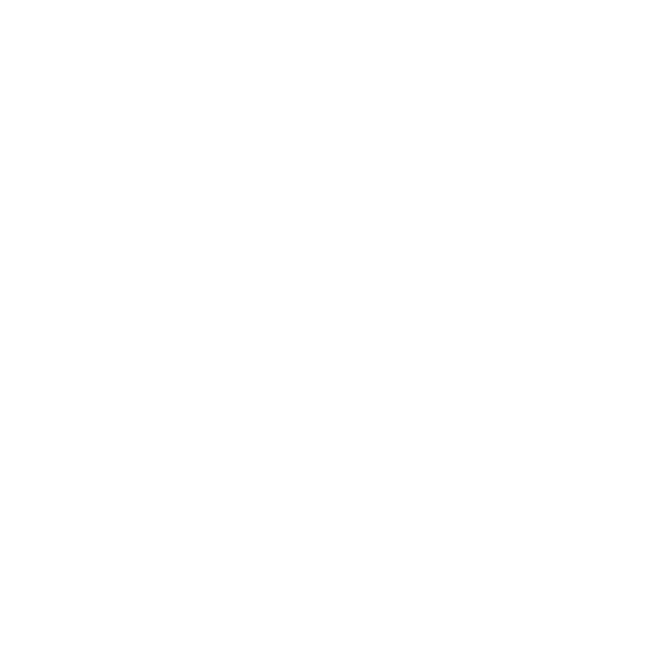
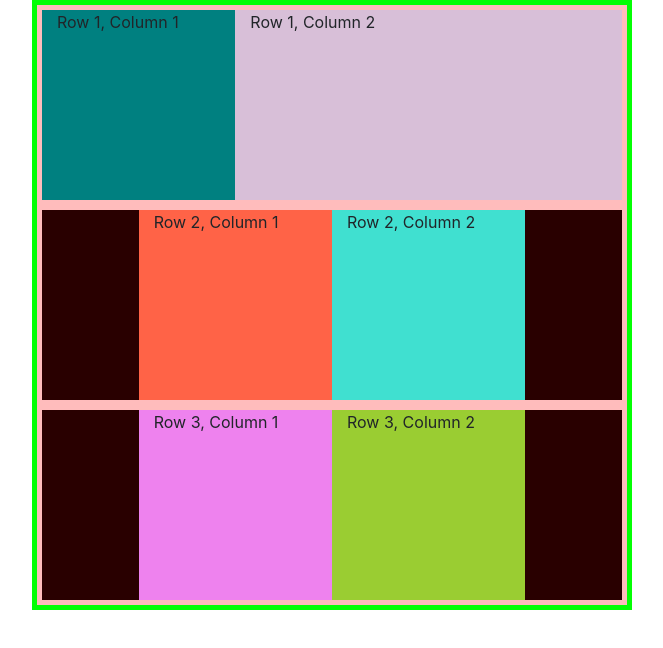
Before and after one commit to acciojob/grids-Ravisharma-1999, a website: page main.html in a window 1280 px wide. Shown: the whole page, without its empty margins (308-971 px from the left). Drawn offline with nearby package versions, Linux system fonts and the light colour scheme.

Commit message:
created a submission

```diff
--- a/main.html
+++ b/main.html
@@ -1,16 +1,33 @@
 <!DOCTYPE html>
+<html lang="en">
+<head>
+    <meta charset="UTF-8">
+    <meta name="viewport" content="width=device-width, initial-scale=1.0">
+    <title>Bootstrap Grid Layout</title>
+    <link href="https://maxcdn.bootstrapcdn.com/bootstrap/4.5.2/css/bootstrap.min.css" rel="stylesheet">
+    <link rel="stylesheet" href="styles.css">
+</head>
+<body>
+    <div class="container">
+        <!-- Row 1 -->
+        <div class="row">
+            <div class="col-md-4 col-sm-6 bg-teal">Row 1, Column 1</div>
+            <div class="col-md-8 col-sm-6 bg-thistle">Row 1, Column 2</div>
+        </div>
+        <!-- Row 2 -->
+        <div class="row">
+            <div class="col-md-4 offset-md-2 col-sm-6 bg-tomato">Row 2, Column 1</div>
+            <div class="col-md-4 col-sm-6 bg-turquoise">Row 2, Column 2</div>
+        </div>
+        <!-- Row 3 -->
+        <div class="row justify-content-center">
+            <div class="col-md-4 col-sm-6 bg-violet">Row 3, Column 1</div>
+            <div class="col-md-4 col-sm-6 bg-yellowgreen">Row 3, Column 2</div>
+        </div>
+    </div>
 
-<html>
-
-<head>
-	<link rel="stylesheet" href="styles.css">
-</head>
-
-<body>
-	<!-- the entire body must be written by student -->
-    <script type="text/javascript" src="./script.js">
-</script>
-
+    <script src="https://code.jquery.com/jquery-3.5.1.slim.min.js"></script>
+    <script src="https://cdn.jsdelivr.net/npm/@popperjs/core@2.5.4/dist/umd/popper.min.js"></script>
+    <script src="https://stackpath.bootstrapcdn.com/bootstrap/4.5.2/js/bootstrap.min.js"></script>
 </body>
-
 </html>
--- a/styles.css
+++ b/styles.css
@@ -1,2 +1,39 @@
 
-/* Your CSS Code here. */
+/* Your CSS Code here. */.container {
+    border: 5px solid rgb(4, 255, 4);
+    background-color: rgb(41, 0, 0);
+    width: 600px;
+}
+
+.row {
+    border: 5px solid rgb(255, 188, 188);
+    height: 200px;
+}
+
+.col {
+    border: 2px dotted rgb(38, 38, 43);
+}
+
+.bg-teal {
+    background-color: teal;
+}
+
+.bg-thistle {
+    background-color: thistle;
+}
+
+.bg-tomato {
+    background-color: tomato;
+}
+
+.bg-turquoise {
+    background-color: turquoise;
+}
+
+.bg-violet {
+    background-color: violet;
+}
+
+.bg-yellowgreen {
+    background-color: yellowgreen;
+}
```
